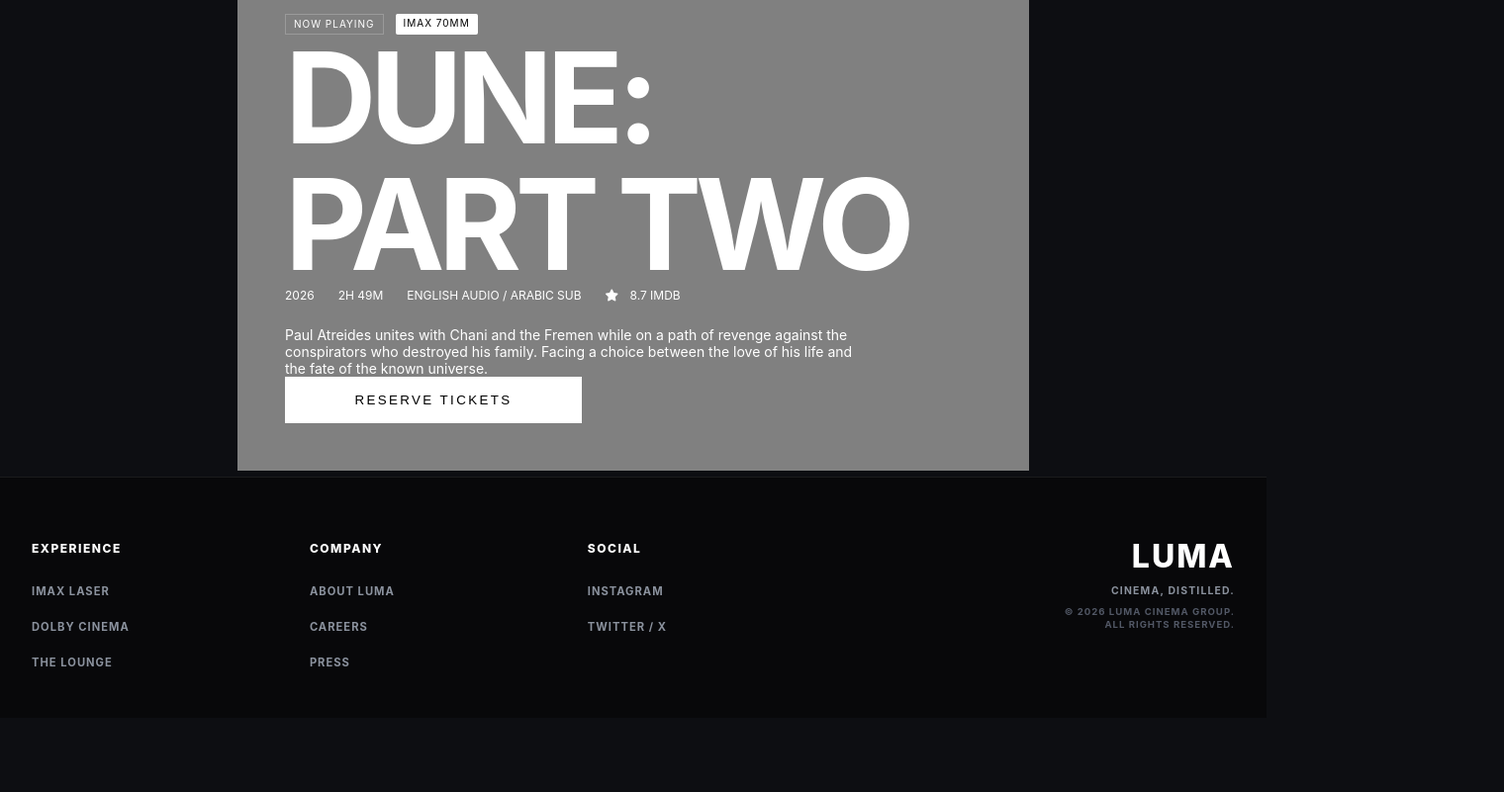
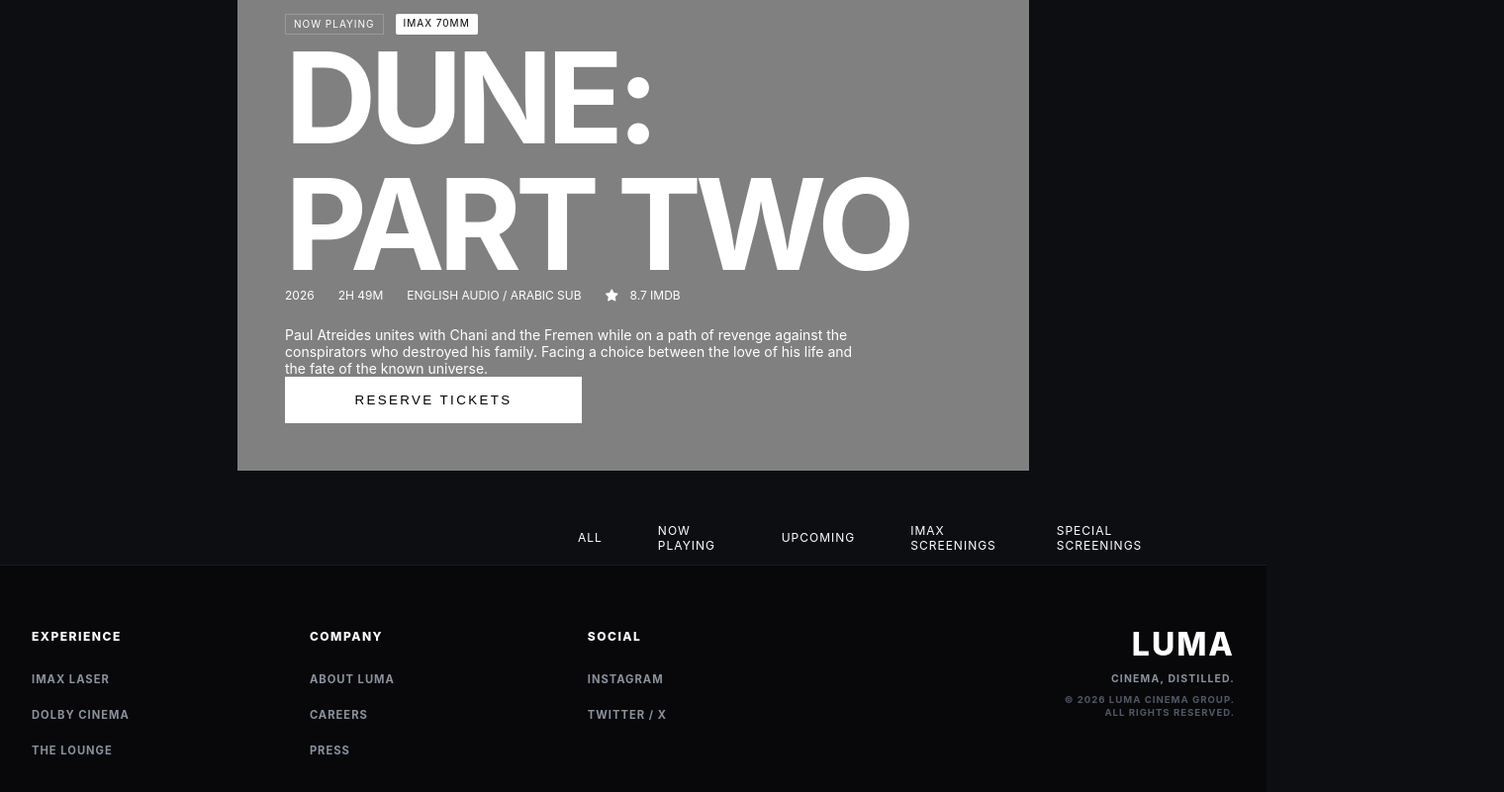
Before and after one commit to Mo2men-Be3der74/Cinema-Ticket-Booking, a plain HTML site: page index.html in a window 1280 px wide. Shown: the part 305-1106 px from the top of the page at 99% size, 1520 px wide, since content can reach past the window. Before the commit the page ends 1031 px from the top, so only its background shows below. Drawn offline with Linux system fonts and the light colour scheme.

Commit message:
adding screening filter radio buttons and styling

```diff
--- a/index.html
+++ b/index.html
@@ -71,6 +71,31 @@
       </div>
 </section>
 
+<div class="radio">
+      <div class="radio">
+            <div class="option">
+                  <input type="radio" id="all" name="screening" value="all">
+                  <label for="all">ALL</label>
+            </div>
+            <div class="option">
+                  <input type="radio" id="not-playing" name="screening" value="not-playing">
+                  <label for="not-playing">NOW PLAYING</label>
+            </div>
+            <div class="option">
+                  <input type="radio" id="upcoming" name="screening" value="upcoming">
+                  <label for="upcoming">UPCOMING</label>
+            </div>
+            <div class="option">
+                  <input type="radio" id="imax" name="screening" value="imax">
+                  <label for="imax">IMAX SCREENINGS</label>
+            </div>
+            <div class="option">
+                  <input type="radio" id="special" name="screening" value="special">
+                  <label for="special">SPECIAL SCREENINGS</label>
+            </div>
+      </div>
+</div>
+
 <footer class="site-footer">
   <div class="footer-container">
     <!-- Column 1: Experience -->
--- a/style/index.css
+++ b/style/index.css
@@ -1,3 +1,14 @@
+:root {
+      --color-matte-noir: #0A0A0C;
+      --color-flat-charcoal: #141518;
+      --color-slate-neutral: #8E8E93;
+      --color-slate-muted: #545458;
+      --color-hairline-border: #22242A;
+      --color-primary: #FFFFFF;
+      --color-secondary-bg: #1A1B1E;
+      --color-dark-hover: #EAEAEA;
+}
+
 .main {
       width: 100%;
       display: flex;
@@ -89,3 +100,46 @@
       background-color: rgb(202, 202, 202);
       transition: all 0.2s ease;
 }
+
+.radio {
+      width: 100%;
+      height: 89px;
+      display: flex;
+      justify-content: flex-start;
+      padding: 24px 48px;
+      gap: 40px;
+      margin: 0 240px;
+}
+
+.radio .option {
+      display: flex;
+      cursor: pointer;
+      transition: all 0.2s ease;
+}
+
+input[type="radio"] {
+      display: none;
+}
+
+label {
+      position: relative;
+      padding: 4px 8px;
+      font-size: 12px;
+      line-height: 15px;
+      letter-spacing: 1px;
+      border-bottom: 2px solid transparent;
+      cursor: pointer;
+      display: flex;
+      align-items: center;
+      transition: all 0.2s ease;
+}
+
+input[type="radio"]:checked + label {
+      border-bottom: 2px solid var(--color-slate-neutral);
+      transition: all 0.2s ease;
+}
+
+input[type="radio"]:hover + label {
+      background-color: var(--color-hairline-border);
+      border-bottom: 2px solid var(--color-slate-neutral);
+}
```
